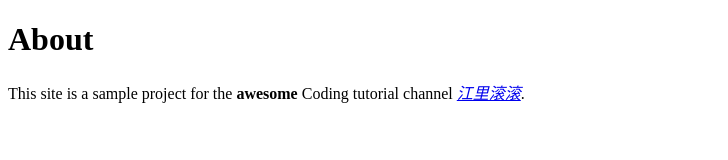
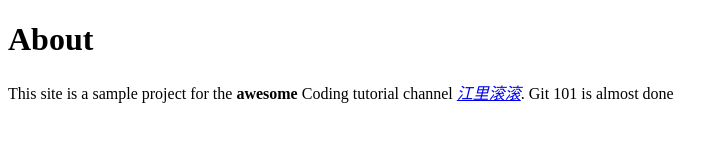
Before and after one commit to liga-liga/website, a plain HTML site: page about.html in a window 1280 px wide. Shown: the whole page, without its empty margins (0-728 px from the left). Drawn offline with Linux system fonts and the light colour scheme.

Commit message:
Add Git in about

```diff
--- a/about.html
+++ b/about.html
@@ -9,6 +9,7 @@
     <p>
       This site is a sample project for the <strong>awesome</strong> Coding
       tutorial channel <em><a href="https://space.bilibili.com/526380793">江里滚滚</a></em>.
+      Git 101 is almost done
     </p>
   </body>
 </html>
```
